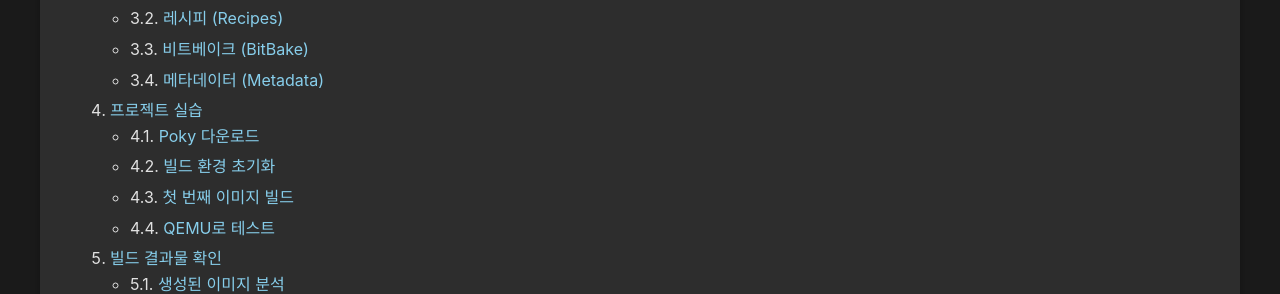
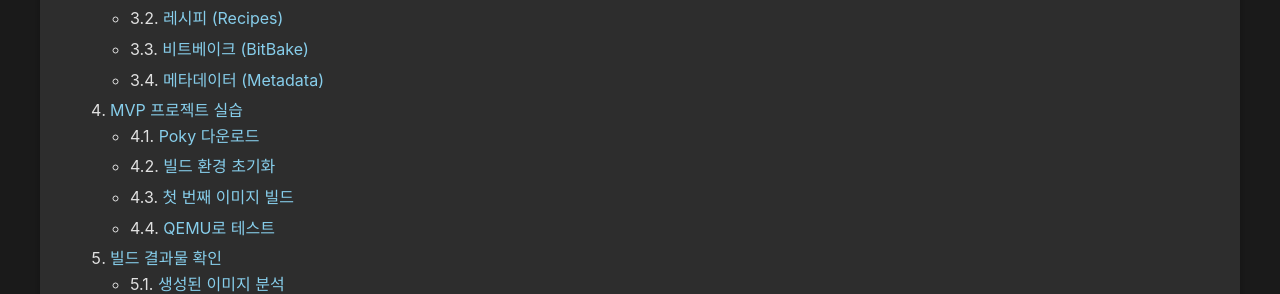
Before and after one commit to c0z0c/blog, a Jekyll site: the page built from 검토/251016_Yocto_시작_가이드.md, in a window 1280 px wide and 900 px high, scrolled down 404 px. Shown: the part 160-454 px from the top of the window. Built offline with Jekyll 4.4.1, drawn with Linux system fonts in a browser that asks for light colours; some of the changed text lies outside the part shown.

Commit message:
"yocto 프로젝트 실습"
This reverts commit 3e763f397f516c55bc15b241d3043e0a05c8a890.

```diff
--- a/검토/251016_Yocto_시작_가이드.md
+++ b/검토/251016_Yocto_시작_가이드.md
@@ -26,7 +26,7 @@ pragma: no-cache
    - 3.2. [레시피 (Recipes)](#32-레시피-recipes)<br/>
    - 3.3. [비트베이크 (BitBake)](#33-비트베이크-bitbake)<br/>
    - 3.4. [메타데이터 (Metadata)](#34-메타데이터-metadata)<br/>
-4. [프로젝트 실습](#4-프로젝트-실습)<br/>
+4. [MVP 프로젝트 실습](#4-mvp-프로젝트-실습)<br/>
    - 4.1. [Poky 다운로드](#41-poky-다운로드)<br/>
    - 4.2. [빌드 환경 초기화](#42-빌드-환경-초기화)<br/>
    - 4.3. [첫 번째 이미지 빌드](#43-첫-번째-이미지-빌드)<br/>
@@ -143,7 +143,7 @@ BitBake는 Yocto의 태스크 실행 엔진입니다. 파이썬으로 작성되
   - **Recipes** (.bb, .bbappend)
   - **Classes** (.bbclass)
 
-## 4\. 프로젝트 실습
+## 4\. MVP 프로젝트 실습
 
 ### 4.1. Poky 다운로드
 
```
